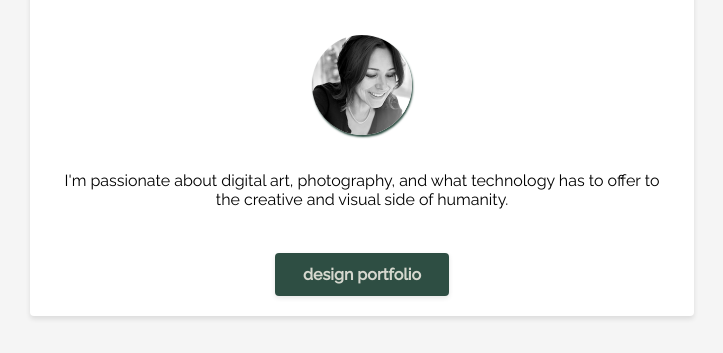
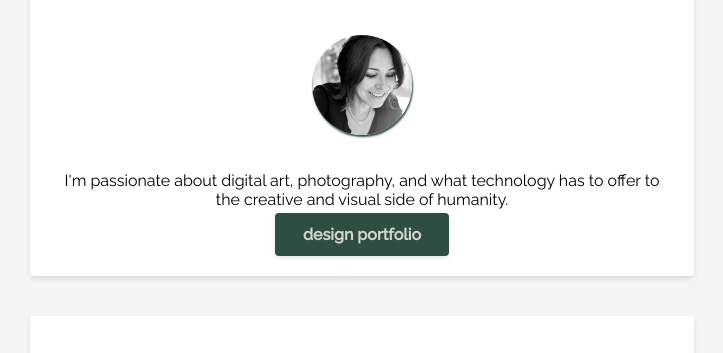
Before and after one commit to lunainde/profile, a plain HTML site: page index.html in a window 1280 px wide. Shown: the part 139-492 px from the top of the page, without its empty margins (278-1001 px from the left). Drawn offline with nearby package versions, Linux system fonts and the light colour scheme.

Commit message:
try to add picture again

```diff
--- a/index.html
+++ b/index.html
@@ -8,9 +8,9 @@
   </head>
   <body>
 
-    <div class="card-white" id="introduction">
+    <div class="card-white">
       <h1>Hello, I'm Diana 🤓</h1>
-      <img src="./images/profile.jpg" class="img-circle shadowed" alt="profile">
+      <img src="images/diana.png" class="img-circle shadowed" alt="profile">
       <p>I'm passionate about digital art, photography, and what technology has to offer to the creative and visual side of humanity.</p>
       <a href="https://www.dvh-studio.com" class="btn-green" target="_blank"> design portfolio </a>
     </div>
--- a/style.css
+++ b/style.css
@@ -96,7 +96,3 @@ a:hover {
     width: 300px;
   }
 }
-
-#introduction p {
-  padding-bottom: 40px;
-}
```
Also changed, not shown: images/diana.png (added), images/profile.JPG (deleted), 1 other file.
